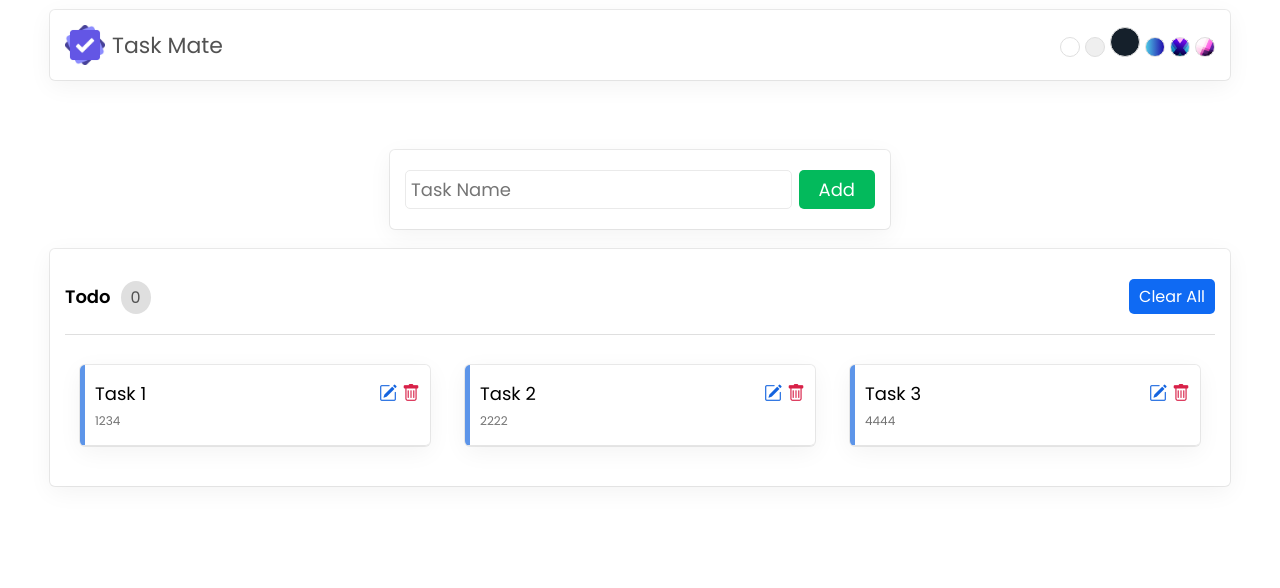
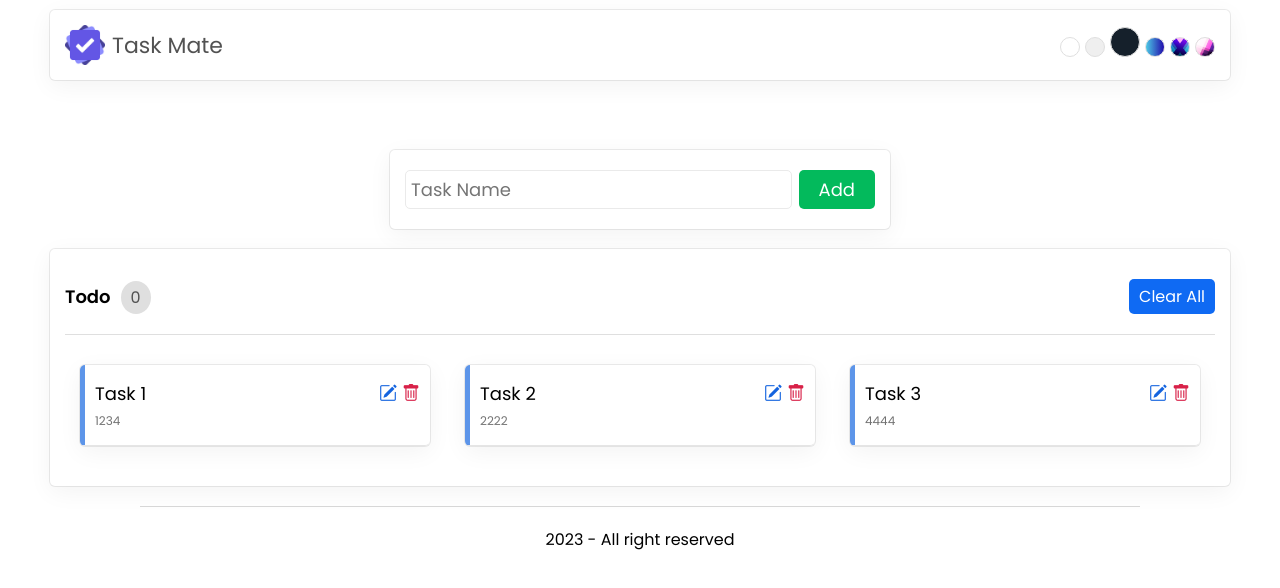
Before and after one commit to denisakita/task-mate, a React (Create React App) app: page / in a window 1280 px wide. Shown: the top 588 px of the page. Built offline with nearby package versions, Linux system fonts and the light colour scheme.

Commit message:
add Footer.js

```diff
--- a/src/App.css
+++ b/src/App.css
@@ -194,3 +194,11 @@ header .themeSelector .activeTheme {
         width: 100%;
     }
 }
+
+footer {
+    max-width: 1000px;
+    margin: auto;
+    text-align: center;
+    padding: 20px;
+    border-top: 1px solid var(--theme-border);
+}
--- a/src/components/Footer.js
+++ b/src/components/Footer.js
@@ -1,3 +1,7 @@
 export const Footer = () => {
-
+  return(
+      <footer>
+          <p>2023 - All right reserved</p>
+      </footer>
+  )
 }
--- a/src/index.css
+++ b/src/index.css
@@ -3,6 +3,7 @@
 
 :root {
     --box-shadow: rgba(0, 0, 0, 0.05) 0px 6px 24px 0px, rgba(0, 0, 0, 0.08) 0px 0px 0px 1px;
+    --theme-border: #d7d7d7;
 }
 
 * {
```
